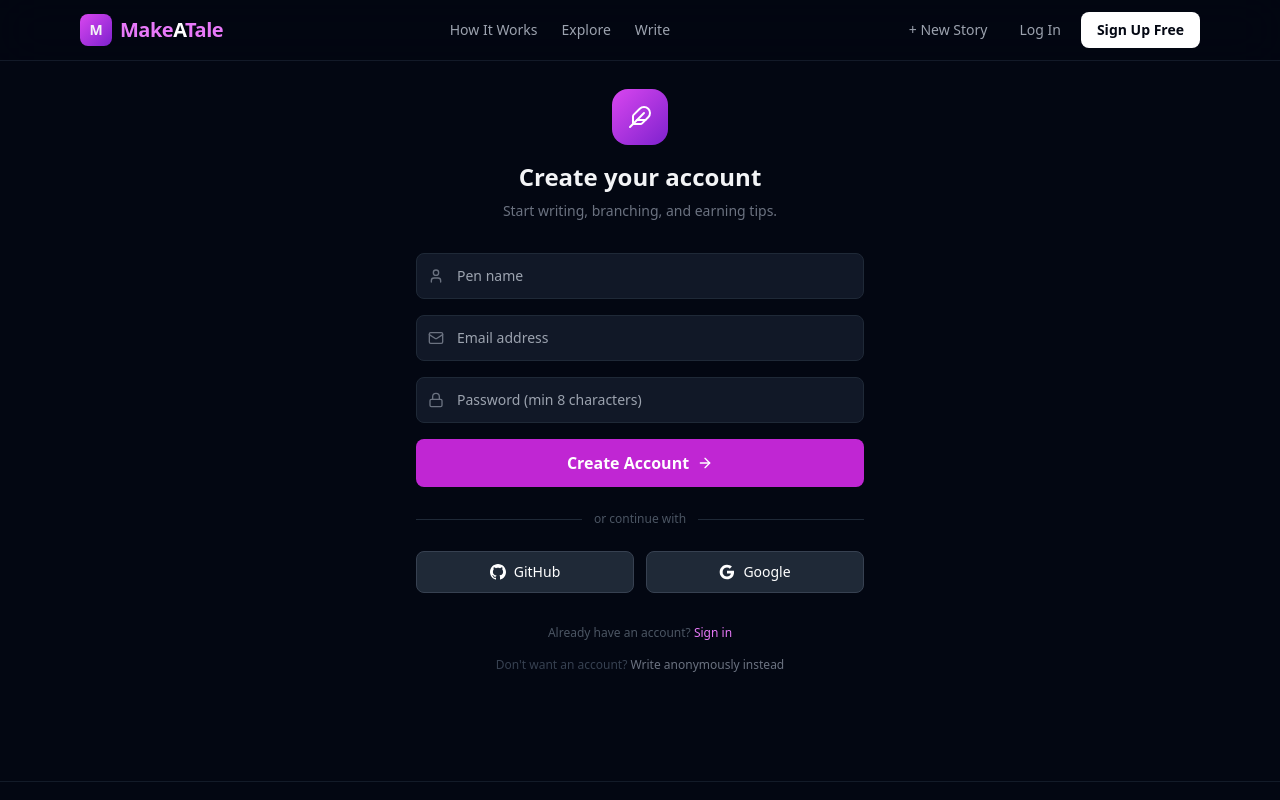
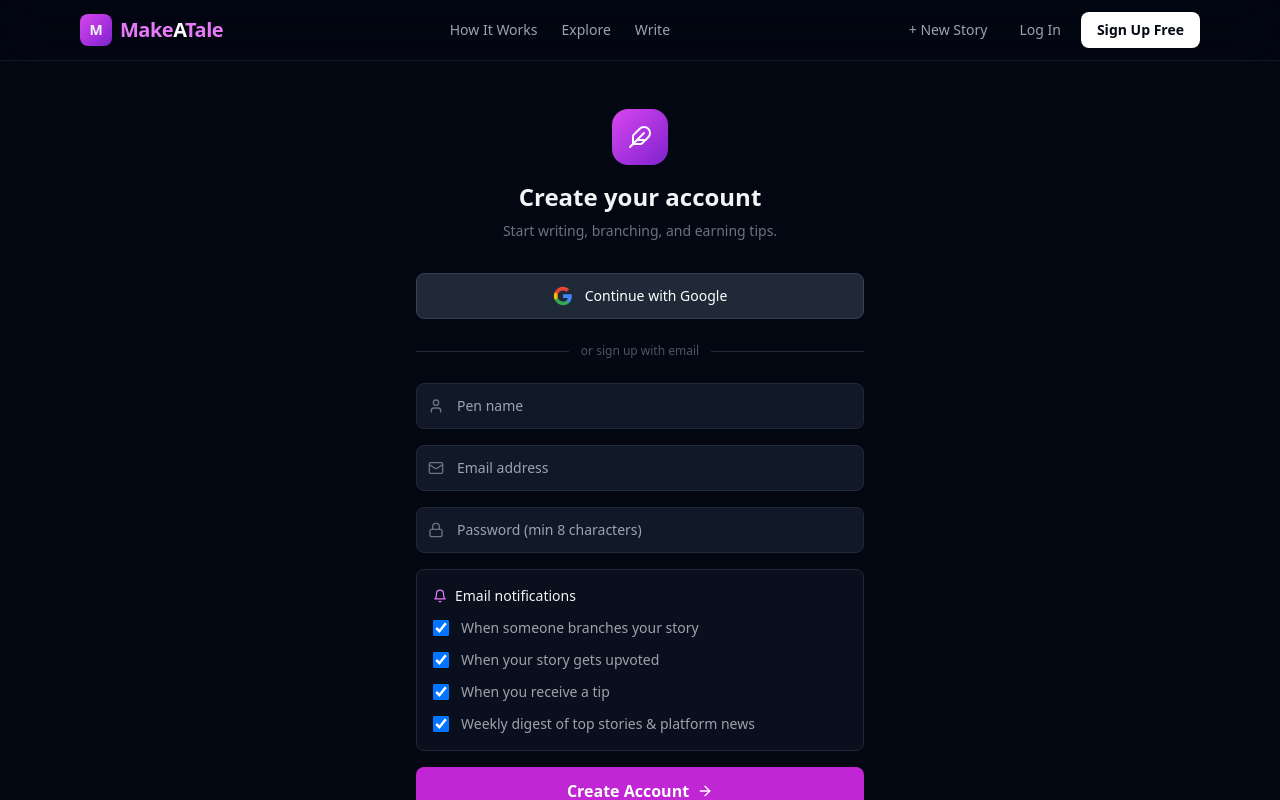
Before and after one commit to donovan-lang/tellatale, a Next.js app: page /signup in a window 1280 px wide. Shown: the top 800 px of the page. Built offline with nearby package versions, Linux system fonts and the light colour scheme; no server answers.

Commit message:
Google OAuth, newsletter signup, notification preferences, remove GitHub login

```diff
--- /dev/null
+++ b/src/app/api/newsletter/route.ts
@@ -0,0 +1,46 @@
+import { NextRequest, NextResponse } from "next/server";
+import { createServiceClient } from "@/lib/supabase-server";
+
+export async function POST(req: NextRequest) {
+  try {
+    const body = await req.json();
+    const { email, source, user_id, notify_branch, notify_votes, notify_tips, newsletter } = body;
+
+    if (!email?.trim() || !email.includes("@")) {
+      return NextResponse.json({ error: "Valid email required" }, { status: 400 });
+    }
+
+    const supabase = createServiceClient();
+    const cleanEmail = email.trim().toLowerCase();
+
+    // Always add to newsletter subscribers
+    await supabase
+      .from("newsletter_subscribers")
+      .upsert(
+        { email: cleanEmail, source: source || "homepage" },
+        { onConflict: "email" }
+      );
+
+    // If this is a signup with preferences, also save email_preferences
+    if (user_id) {
+      await supabase
+        .from("email_preferences")
+        .upsert(
+          {
+            user_id,
+            email: cleanEmail,
+            notify_branch: notify_branch ?? true,
+            notify_votes: notify_votes ?? true,
+            notify_tips: notify_tips ?? true,
+            newsletter: newsletter ?? true,
+            marketing: newsletter ?? true,
+          },
+          { onConflict: "email" }
+        );
+    }
+
+    return NextResponse.json({ ok: true });
+  } catch (err: any) {
+    return NextResponse.json({ error: err.message }, { status: 500 });
+  }
+}
--- a/src/app/login/page.tsx
+++ b/src/app/login/page.tsx
@@ -40,11 +40,11 @@
     router.refresh();
   }
 
-  async function handleOAuth(provider: "github" | "google") {
+  async function handleGoogle() {
     setError(null);
     const supabase = getSupabase();
     const { error: oauthError } = await supabase.auth.signInWithOAuth({
-      provider,
+      provider: "google",
       options: {
         redirectTo: `${window.location.origin}/auth/callback`,
       },
@@ -79,7 +79,6 @@
 
   return (
     <div className="w-full max-w-md">
-      {/* Header */}
       <div className="text-center mb-8">
         <div className="w-14 h-14 rounded-2xl bg-gradient-to-br from-brand-500 to-purple-700 flex items-center justify-center mx-auto mb-4">
           <Feather size={24} className="text-white" />
@@ -90,20 +89,39 @@
         </p>
       </div>
 
-      {/* Error message */}
       {error && (
         <div className="mb-6 p-4 rounded-lg bg-red-900/30 border border-red-800 text-red-300 text-sm">
           {error}
         </div>
       )}
 
-      {/* Form */}
+      {/* Google sign-in */}
+      <button
+        onClick={handleGoogle}
+        disabled={loading}
+        className="btn-secondary w-full flex items-center justify-center gap-3 py-3 text-sm font-medium disabled:opacity-50"
+      >
+        <svg viewBox="0 0 24 24" className="w-5 h-5">
+          <path d="M22.56 12.25c0-.78-.07-1.53-.2-2.25H12v4.26h5.92a5.06 5.06 0 0 1-2.2 3.32v2.77h3.57c2.08-1.92 3.28-4.74 3.28-8.1z" fill="#4285F4" />
+          <path d="M12 23c2.97 0 5.46-.98 7.28-2.66l-3.57-2.77c-.98.66-2.23 1.06-3.71 1.06-2.86 0-5.29-1.93-6.16-4.53H2.18v2.84C3.99 20.53 7.7 23 12 23z" fill="#34A853" />
+          <path d="M5.84 14.09c-.22-.66-.35-1.36-.35-2.09s.13-1.43.35-2.09V7.07H2.18C1.43 8.55 1 10.22 1 12s.43 3.45 1.18 4.93l2.85-2.22.81-.62z" fill="#FBBC05" />
+          <path d="M12 5.38c1.62 0 3.06.56 4.21 1.64l3.15-3.15C17.45 2.09 14.97 1 12 1 7.7 1 3.99 3.47 2.18 7.07l3.66 2.84c.87-2.6 3.3-4.53 6.16-4.53z" fill="#EA4335" />
+        </svg>
+        Continue with Google
+      </button>
+
+      <div className="relative my-6">
+        <div className="absolute inset-0 flex items-center">
+          <div className="w-full border-t border-gray-800" />
+        </div>
+        <div className="relative flex justify-center text-xs">
+          <span className="bg-gray-950 px-3 text-gray-600">or sign in with email</span>
+        </div>
+      </div>
+
       <form onSubmit={handleSubmit} className="space-y-4">
         <div className="relative">
-          <Mail
-            size={16}
-            className="absolute left-3 top-1/2 -translate-y-1/2 text-gray-500"
-          />
+          <Mail size={16} className="absolute left-3 top-1/2 -translate-y-1/2 text-gray-500" />
           <input
             type="email"
             placeholder="Email address"
@@ -116,10 +134,7 @@
         </div>
 
         <div className="relative">
-          <Lock
-            size={16}
-            className="absolute left-3 top-1/2 -translate-y-1/2 text-gray-500"
-          />
+          <Lock size={16} className="absolute left-3 top-1/2 -translate-y-1/2 text-gray-500" />
           <input
             type="password"
             placeholder="Password"
@@ -157,65 +172,14 @@
         </button>
       </form>
 
-      <div className="mt-6 text-center">
-        <div className="relative my-6">
-          <div className="absolute inset-0 flex items-center">
-            <div className="w-full border-t border-gray-800" />
-          </div>
-          <div className="relative flex justify-center text-xs">
-            <span className="bg-gray-950 px-3 text-gray-600">
-              or continue with
-            </span>
-          </div>
-        </div>
-
-        <div className="grid grid-cols-2 gap-3">
-          <button
-            onClick={() => handleOAuth("github")}
-            disabled={loading}
-            className="btn-secondary flex items-center justify-center gap-2 py-2.5 text-sm disabled:opacity-50"
-          >
-            <svg
-              viewBox="0 0 24 24"
-              className="w-4 h-4"
-              fill="currentColor"
-            >
-              <path d="M12 0c-6.626 0-12 5.373-12 12 0 5.302 3.438 9.8 8.207 11.387.599.111.793-.261.793-.577v-2.234c-3.338.726-4.033-1.416-4.033-1.416-.546-1.387-1.333-1.756-1.333-1.756-1.089-.745.083-.729.083-.729 1.205.084 1.839 1.237 1.839 1.237 1.07 1.834 2.807 1.304 3.492.997.107-.775.418-1.305.762-1.604-2.665-.305-5.467-1.334-5.467-5.931 0-1.311.469-2.381 1.236-3.221-.124-.303-.535-1.524.117-3.176 0 0 1.008-.322 3.301 1.23.957-.266 1.983-.399 3.003-.404 1.02.005 2.047.138 3.006.404 2.291-1.552 3.297-1.23 3.297-1.23.653 1.653.242 2.874.118 3.176.77.84 1.235 1.911 1.235 3.221 0 4.609-2.807 5.624-5.479 5.921.43.372.823 1.102.823 2.222v3.293c0 .319.192.694.801.576 4.765-1.589 8.199-6.086 8.199-11.386 0-6.627-5.373-12-12-12z" />
-            </svg>
-            GitHub
-          </button>
-          <button
-            onClick={() => handleOAuth("google")}
-            disabled={loading}
-            className="btn-secondary flex items-center justify-center gap-2 py-2.5 text-sm disabled:opacity-50"
-          >
-            <svg
-              viewBox="0 0 24 24"
-              className="w-4 h-4"
-              fill="currentColor"
-            >
-              <path d="M22.56 12.25c0-.78-.07-1.53-.2-2.25H12v4.26h5.92a5.06 5.06 0 0 1-2.2 3.32v2.77h3.57c2.08-1.92 3.28-4.74 3.28-8.1z" />
-              <path d="M12 23c2.97 0 5.46-.98 7.28-2.66l-3.57-2.77c-.98.66-2.23 1.06-3.71 1.06-2.86 0-5.29-1.93-6.16-4.53H2.18v2.84C3.99 20.53 7.7 23 12 23z" />
-              <path d="M5.84 14.09c-.22-.66-.35-1.36-.35-2.09s.13-1.43.35-2.09V7.07H2.18C1.43 8.55 1 10.22 1 12s.43 3.45 1.18 4.93l2.85-2.22.81-.62z" />
-              <path d="M12 5.38c1.62 0 3.06.56 4.21 1.64l3.15-3.15C17.45 2.09 14.97 1 12 1 7.7 1 3.99 3.47 2.18 7.07l3.66 2.84c.87-2.6 3.3-4.53 6.16-4.53z" />
-            </svg>
-            Google
-          </button>
-        </div>
-      </div>
-
       <p className="mt-8 text-center text-xs text-gray-600">
         Don&apos;t have an account?{" "}
-        <a href="/signup" className="text-brand-400 hover:text-brand-300">
-          Sign up free
-        </a>
+        <a href="/signup" className="text-brand-400 hover:text-brand-300">Sign up free</a>
       </p>
 
-      <p className="mt-4 text-center text-xs text-gray-700">
+      <p className="mt-3 text-center text-xs text-gray-700">
         Just want to browse?{" "}
-        <a href="/" className="text-gray-500 hover:text-gray-300">
-          Continue as guest
-        </a>
+        <a href="/" className="text-gray-500 hover:text-gray-300">Continue as guest</a>
       </p>
     </div>
   );
--- a/src/app/signup/page.tsx
+++ b/src/app/signup/page.tsx
@@ -2,7 +2,7 @@
 
 import { useState } from "react";
 import { useRouter } from "next/navigation";
-import { Feather, Mail, Lock, User, ArrowRight, Loader2 } from "lucide-react";
+import { Feather, Mail, Lock, User, ArrowRight, Loader2, Bell, BellOff } from "lucide-react";
 import { getSupabase } from "@/lib/supabase-browser";
 
 export default function SignupPage() {
@@ -14,13 +14,37 @@
   const [error, setError] = useState<string | null>(null);
   const [success, setSuccess] = useState(false);
 
+  // Notification preferences
+  const [notifyBranches, setNotifyBranches] = useState(true);
+  const [notifyVotes, setNotifyVotes] = useState(true);
+  const [notifyTips, setNotifyTips] = useState(true);
+  const [newsletter, setNewsletter] = useState(true);
+
+  async function saveEmailPrefs(userId: string, userEmail: string) {
+    try {
+      await fetch("/api/newsletter", {
+        method: "POST",
+        headers: { "Content-Type": "application/json" },
+        body: JSON.stringify({
+          email: userEmail,
+          source: "signup",
+          user_id: userId,
+          notify_branch: notifyBranches,
+          notify_votes: notifyVotes,
+          notify_tips: notifyTips,
+          newsletter,
+        }),
+      });
+    } catch {}
+  }
+
   async function handleSubmit(e: React.FormEvent) {
     e.preventDefault();
     setLoading(true);
     setError(null);
 
     const supabase = getSupabase();
-    const { error: signUpError } = await supabase.auth.signUp({
+    const { data, error: signUpError } = await supabase.auth.signUp({
       email,
       password,
       options: {
@@ -36,20 +60,21 @@
       return;
     }
 
-    // Supabase may require email confirmation depending on settings.
-    // If email confirmation is disabled, the user is signed in immediately.
+    // Save notification preferences
+    if (data.user) {
+      await saveEmailPrefs(data.user.id, email);
+    }
+
     setSuccess(true);
     setLoading(false);
-
-    // Redirect after a short delay so user sees the success state
     setTimeout(() => router.push("/"), 1500);
   }
 
-  async function handleOAuth(provider: "github" | "google") {
+  async function handleGoogle() {
     setError(null);
     const supabase = getSupabase();
     const { error: oauthError } = await supabase.auth.signInWithOAuth({
-      provider,
+      provider: "google",
       options: {
         redirectTo: `${window.location.origin}/auth/callback`,
       },
@@ -60,7 +85,7 @@
   }
 
   return (
-    <div className="min-h-[80vh] flex items-center justify-center px-4">
+    <div className="min-h-[80vh] flex items-center justify-center px-4 py-12">
       <div className="w-full max-w-md">
         {/* Header */}
         <div className="text-center mb-8">
@@ -73,27 +98,46 @@
           </p>
         </div>
 
-        {/* Success message */}
         {success && (
           <div className="mb-6 p-4 rounded-lg bg-green-900/30 border border-green-800 text-green-300 text-sm text-center">
             Account created! Redirecting...
           </div>
         )}
 
-        {/* Error message */}
         {error && (
           <div className="mb-6 p-4 rounded-lg bg-red-900/30 border border-red-800 text-red-300 text-sm">
             {error}
           </div>
         )}
 
-        {/* Form */}
+        {/* Google sign-in */}
+        <button
+          onClick={handleGoogle}
+          disabled={loading}
+          className="btn-secondary w-full flex items-center justify-center gap-3 py-3 text-sm font-medium disabled:opacity-50"
+        >
+          <svg viewBox="0 0 24 24" className="w-5 h-5" fill="currentColor">
+            <path d="M22.56 12.25c0-.78-.07-1.53-.2-2.25H12v4.26h5.92a5.06 5.06 0 0 1-2.2 3.32v2.77h3.57c2.08-1.92 3.28-4.74 3.28-8.1z" fill="#4285F4" />
+            <path d="M12 23c2.97 0 5.46-.98 7.28-2.66l-3.57-2.77c-.98.66-2.23 1.06-3.71 1.06-2.86 0-5.29-1.93-6.16-4.53H2.18v2.84C3.99 20.53 7.7 23 12 23z" fill="#34A853" />
+            <path d="M5.84 14.09c-.22-.66-.35-1.36-.35-2.09s.13-1.43.35-2.09V7.07H2.18C1.43 8.55 1 10.22 1 12s.43 3.45 1.18 4.93l2.85-2.22.81-.62z" fill="#FBBC05" />
+            <path d="M12 5.38c1.62 0 3.06.56 4.21 1.64l3.15-3.15C17.45 2.09 14.97 1 12 1 7.7 1 3.99 3.47 2.18 7.07l3.66 2.84c.87-2.6 3.3-4.53 6.16-4.53z" fill="#EA4335" />
+          </svg>
+          Continue with Google
+        </button>
+
+        <div className="relative my-6">
+          <div className="absolute inset-0 flex items-center">
+            <div className="w-full border-t border-gray-800" />
+          </div>
+          <div className="relative flex justify-center text-xs">
+            <span className="bg-gray-950 px-3 text-gray-600">or sign up with email</span>
+          </div>
+        </div>
+
+        {/* Email form */}
         <form onSubmit={handleSubmit} className="space-y-4">
           <div className="relative">
-            <User
-              size={16}
-              className="absolute left-3 top-1/2 -translate-y-1/2 text-gray-500"
-            />
+            <User size={16} className="absolute left-3 top-1/2 -translate-y-1/2 text-gray-500" />
             <input
               type="text"
               placeholder="Pen name"
@@ -105,10 +149,7 @@
           </div>
 
           <div className="relative">
-            <Mail
-              size={16}
-              className="absolute left-3 top-1/2 -translate-y-1/2 text-gray-500"
-            />
+            <Mail size={16} className="absolute left-3 top-1/2 -translate-y-1/2 text-gray-500" />
             <input
               type="email"
               placeholder="Email address"
@@ -121,10 +162,7 @@
           </div>
 
           <div className="relative">
-            <Lock
-              size={16}
-              className="absolute left-3 top-1/2 -translate-y-1/2 text-gray-500"
-            />
+            <Lock size={16} className="absolute left-3 top-1/2 -translate-y-1/2 text-gray-500" />
             <input
               type="password"
               placeholder="Password (min 8 characters)"
@@ -135,6 +173,50 @@
               minLength={8}
               disabled={loading}
             />
+          </div>
+
+          {/* Notification preferences */}
+          <div className="bg-gray-900/50 border border-gray-800 rounded-lg p-4 space-y-3">
+            <p className="text-sm font-medium flex items-center gap-2">
+              <Bell size={14} className="text-brand-400" />
+              Email notifications
+            </p>
+            <label className="flex items-center gap-3 text-sm text-gray-400 cursor-pointer">
+              <input
+                type="checkbox"
+                checked={notifyBranches}
+                onChange={(e) => setNotifyBranches(e.target.checked)}
+                className="w-4 h-4 rounded border-gray-700 bg-gray-800 text-brand-500 focus:ring-brand-500"
+              />
+              When someone branches your story
+            </label>
+            <label className="flex items-center gap-3 text-sm text-gray-400 cursor-pointer">
+              <input
+                type="checkbox"
+                checked={notifyVotes}
+                onChange={(e) => setNotifyVotes(e.target.checked)}
+                className="w-4 h-4 rounded border-gray-700 bg-gray-800 text-brand-500 focus:ring-brand-500"
+              />
+              When your story gets upvoted
+            </label>
+            <label className="flex items-center gap-3 text-sm text-gray-400 cursor-pointer">
+              <input
+                type="checkbox"
+                checked={notifyTips}
+                onChange={(e) => setNotifyTips(e.target.checked)}
+                className="w-4 h-4 rounded border-gray-700 bg-gray-800 text-brand-500 focus:ring-brand-500"
+              />
+              When you receive a tip
+            </label>
+            <label className="flex items-center gap-3 text-sm text-gray-400 cursor-pointer">
+              <input
+                type="checkbox"
+                checked={newsletter}
+                onChange={(e) => setNewsletter(e.target.checked)}
+                className="w-4 h-4 rounded border-gray-700 bg-gray-800 text-brand-500 focus:ring-brand-500"
+              />
+              Weekly digest of top stories & platform news
+            </label>
           </div>
 
           <button
@@ -153,65 +235,19 @@
           </button>
         </form>
 
-        <div className="mt-6 text-center">
-          <div className="relative my-6">
-            <div className="absolute inset-0 flex items-center">
-              <div className="w-full border-t border-gray-800" />
-            </div>
-            <div className="relative flex justify-center text-xs">
-              <span className="bg-gray-950 px-3 text-gray-600">
-                or continue with
-              </span>
-            </div>
-          </div>
-
-          <div className="grid grid-cols-2 gap-3">
-            <button
-              onClick={() => handleOAuth("github")}
-              disabled={loading}
-              className="btn-secondary flex items-center justify-center gap-2 py-2.5 text-sm disabled:opacity-50"
-            >
-              <svg
-                viewBox="0 0 24 24"
-                className="w-4 h-4"
-                fill="currentColor"
-              >
-                <path d="M12 0c-6.626 0-12 5.373-12 12 0 5.302 3.438 9.8 8.207 11.387.599.111.793-.261.793-.577v-2.234c-3.338.726-4.033-1.416-4.033-1.416-.546-1.387-1.333-1.756-1.333-1.756-1.089-.745.083-.729.083-.729 1.205.084 1.839 1.237 1.839 1.237 1.07 1.834 2.807 1.304 3.492.997.107-.775.418-1.305.762-1.604-2.665-.305-5.467-1.334-5.467-5.931 0-1.311.469-2.381 1.236-3.221-.124-.303-.535-1.524.117-3.176 0 0 1.008-.322 3.301 1.23.957-.266 1.983-.399 3.003-.404 1.02.005 2.047.138 3.006.404 2.291-1.552 3.297-1.23 3.297-1.23.653 1.653.242 2.874.118 3.176.77.84 1.235 1.911 1.235 3.221 0 4.609-2.807 5.624-5.479 5.921.43.372.823 1.102.823 2.222v3.293c0 .319.192.694.801.576 4.765-1.589 8.199-6.086 8.199-11.386 0-6.627-5.373-12-12-12z" />
-              </svg>
-              GitHub
-            </button>
-            <button
-              onClick={() => handleOAuth("google")}
-              disabled={loading}
-              className="btn-secondary flex items-center justify-center gap-2 py-2.5 text-sm disabled:opacity-50"
-            >
-              <svg
-                viewBox="0 0 24 24"
-                className="w-4 h-4"
-                fill="currentColor"
-              >
-                <path d="M22.56 12.25c0-.78-.07-1.53-.2-2.25H12v4.26h5.92a5.06 5.06 0 0 1-2.2 3.32v2.77h3.57c2.08-1.92 3.28-4.74 3.28-8.1z" />
-                <path d="M12 23c2.97 0 5.46-.98 7.28-2.66l-3.57-2.77c-.98.66-2.23 1.06-3.71 1.06-2.86 0-5.29-1.93-6.16-4.53H2.18v2.84C3.99 20.53 7.7 23 12 23z" />
-                <path d="M5.84 14.09c-.22-.66-.35-1.36-.35-2.09s.13-1.43.35-2.09V7.07H2.18C1.43 8.55 1 10.22 1 12s.43 3.45 1.18 4.93l2.85-2.22.81-.62z" />
-                <path d="M12 5.38c1.62 0 3.06.56 4.21 1.64l3.15-3.15C17.45 2.09 14.97 1 12 1 7.7 1 3.99 3.47 2.18 7.07l3.66 2.84c.87-2.6 3.3-4.53 6.16-4.53z" />
-              </svg>
-              Google
-            </button>
-          </div>
-        </div>
-
-        <p className="mt-8 text-center text-xs text-gray-600">
+        <p className="mt-6 text-center text-xs text-gray-600">
           Already have an account?{" "}
-          <a href="/login" className="text-brand-400 hover:text-brand-300">
-            Sign in
-          </a>
+          <a href="/login" className="text-brand-400 hover:text-brand-300">Sign in</a>
         </p>
 
-        <p className="mt-4 text-center text-xs text-gray-700">
+        <p className="mt-3 text-center text-xs text-gray-700">
           Don&apos;t want an account?{" "}
-          <a href="/submit" className="text-gray-500 hover:text-gray-300">
-            Write anonymously instead
-          </a>
+          <a href="/submit" className="text-gray-500 hover:text-gray-300">Write anonymously</a>
+        </p>
+
+        <p className="mt-6 text-center text-[11px] text-gray-700">
+          By signing up you agree to our Terms of Service and Privacy Policy.
+          We&apos;ll send you notifications based on your preferences above.
         </p>
       </div>
     </div>
--- /dev/null
+++ b/src/components/NewsletterSignup.tsx
@@ -0,0 +1,64 @@
+"use client";
+
+import { useState } from "react";
+import { Mail, Loader2, Check } from "lucide-react";
+
+export default function NewsletterSignup({ source = "homepage" }: { source?: string }) {
+  const [email, setEmail] = useState("");
+  const [loading, setLoading] = useState(false);
+  const [done, setDone] = useState(false);
+  const [error, setError] = useState("");
+
+  async function handleSubmit(e: React.FormEvent) {
+    e.preventDefault();
+    if (!email.trim() || loading) return;
+    setLoading(true);
+    setError("");
+
+    try {
+      const res = await fetch("/api/newsletter", {
+        method: "POST",
+        headers: { "Content-Type": "application/json" },
+        body: JSON.stringify({ email: email.trim(), source }),
+      });
+      if (!res.ok) throw new Error("Failed to subscribe");
+      setDone(true);
+    } catch {
+      setError("Something went wrong. Try again.");
+    }
+    setLoading(false);
+  }
+
+  if (done) {
+    return (
+      <div className="flex items-center gap-2 text-brand-400 text-sm font-medium">
+        <Check size={18} />
+        You&apos;re in! We&apos;ll keep you posted.
+      </div>
+    );
+  }
+
+  return (
+    <form onSubmit={handleSubmit} className="flex gap-2 w-full max-w-md">
+      <div className="relative flex-1">
+        <Mail size={16} className="absolute left-3 top-1/2 -translate-y-1/2 text-gray-500" />
+        <input
+          type="email"
+          placeholder="Enter your email"
+          value={email}
+          onChange={(e) => setEmail(e.target.value)}
+          required
+          className="w-full bg-gray-900 border border-gray-800 rounded-lg pl-10 pr-4 py-2.5 text-sm focus:outline-none focus:border-brand-500 transition-colors"
+        />
+      </div>
+      <button
+        type="submit"
+        disabled={loading}
+        className="btn-primary px-5 py-2.5 text-sm whitespace-nowrap disabled:opacity-50"
+      >
+        {loading ? <Loader2 size={16} className="animate-spin" /> : "Subscribe"}
+      </button>
+      {error && <p className="text-red-400 text-xs mt-1">{error}</p>}
+    </form>
+  );
+}
```
Also changed, not shown: src/app/page.tsx (+20 -0 lines).
